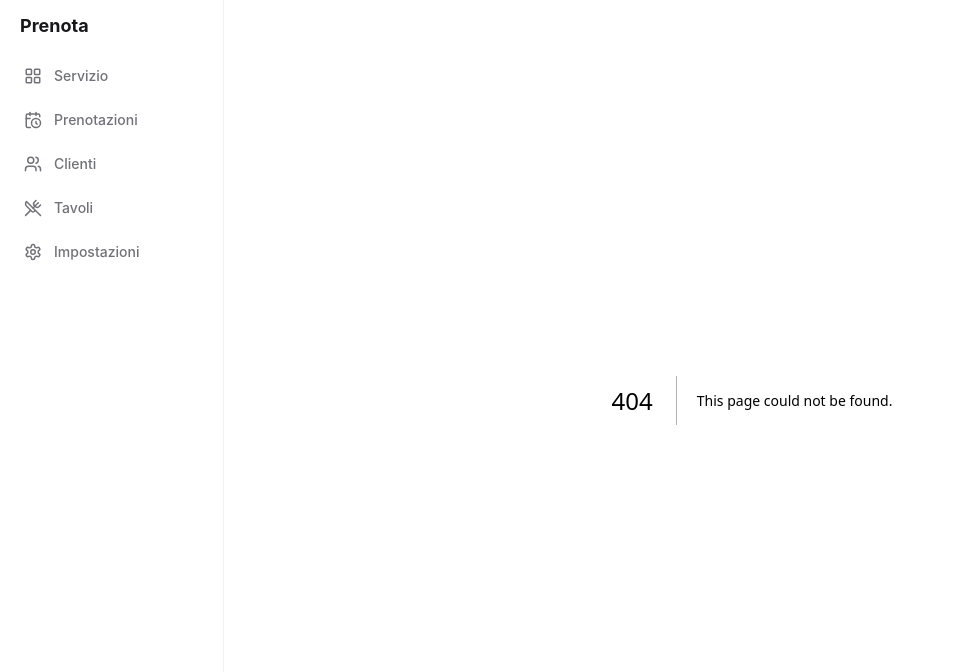
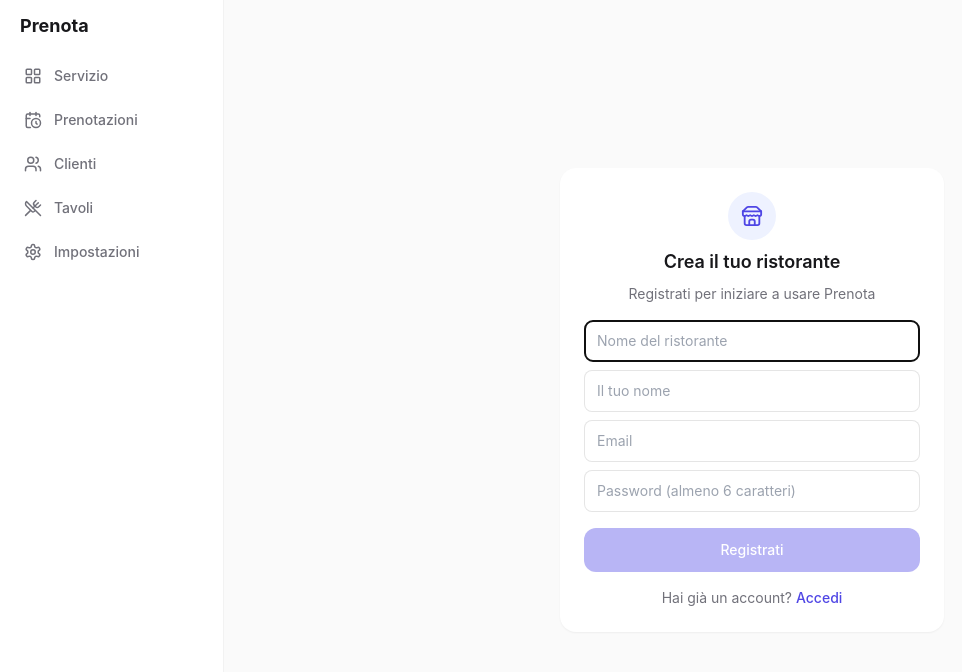
Before and after one commit to andru1607/Prenota-app, a Next.js app in the folder prenota-app/: page /signup in a window 1280 px wide. Before the commit this address had no page. Shown: the top 672 px of the page, without its empty margins (0-962 px from the left). Built offline with nearby package versions, Linux system fonts and the light colour scheme.

Commit message:
Create page.tsx

```diff
--- /dev/null
+++ b/prenota-app/app/signup/page.tsx
@@ -0,0 +1,115 @@
+"use client";
+
+import { useState } from "react";
+import { useRouter } from "next/navigation";
+import Link from "next/link";
+import { Store, Loader2 } from "lucide-react";
+import { createClient } from "@/lib/supabase/client";
+
+export default function SignupPage() {
+  const router = useRouter();
+  const [restaurantName, setRestaurantName] = useState("");
+  const [fullName, setFullName] = useState("");
+  const [email, setEmail] = useState("");
+  const [password, setPassword] = useState("");
+  const [isLoading, setIsLoading] = useState(false);
+  const [error, setError] = useState<string | null>(null);
+
+  async function handleSubmit(e: React.FormEvent) {
+    e.preventDefault();
+    setError(null);
+    setIsLoading(true);
+
+    try {
+      const res = await fetch("/api/signup", {
+        method: "POST",
+        headers: { "Content-Type": "application/json" },
+        body: JSON.stringify({ email, password, fullName, restaurantName }),
+      });
+      const body = await res.json();
+
+      if (!res.ok) {
+        setError(body.error || "Qualcosa è andato storto. Riprova.");
+        return;
+      }
+
+      const supabase = createClient();
+      const { error: signInError } = await supabase.auth.signInWithPassword({ email, password });
+      if (signInError) {
+        setError("Account creato. Vai alla pagina di accesso ed entra con le credenziali appena scelte.");
+        return;
+      }
+
+      router.push("/dashboard");
+      router.refresh();
+    } catch (err) {
+      console.error(err);
+      setError("Qualcosa è andato storto. Riprova.");
+    } finally {
+      setIsLoading(false);
+    }
+  }
+
+  return (
+    <div className="flex min-h-screen items-center justify-center bg-bg p-4">
+      <form onSubmit={handleSubmit} className="w-full max-w-sm rounded-2xl bg-white p-6 shadow-sm">
+        <div className="mb-4 flex flex-col items-center gap-2 text-center">
+          <div className="grid h-12 w-12 place-items-center rounded-full bg-primary-light text-primary">
+            <Store size={22} />
+          </div>
+          <h1 className="text-lg font-semibold text-ink">Crea il tuo ristorante</h1>
+          <p className="text-sm text-ink-muted">Registrati per iniziare a usare Prenota</p>
+        </div>
+
+        <div className="space-y-2">
+          <input
+            value={restaurantName}
+            onChange={(e) => setRestaurantName(e.target.value)}
+            placeholder="Nome del ristorante"
+            autoFocus
+            className="w-full rounded-lg border border-black/10 px-3 py-2.5 text-sm"
+          />
+          <input
+            value={fullName}
+            onChange={(e) => setFullName(e.target.value)}
+            placeholder="Il tuo nome"
+            className="w-full rounded-lg border border-black/10 px-3 py-2.5 text-sm"
+          />
+          <input
+            type="email"
+            value={email}
+            onChange={(e) => setEmail(e.target.value)}
+            placeholder="Email"
+            autoCapitalize="none"
+            className="w-full rounded-lg border border-black/10 px-3 py-2.5 text-sm"
+          />
+          <input
+            type="password"
+            value={password}
+            onChange={(e) => setPassword(e.target.value)}
+            placeholder="Password (almeno 6 caratteri)"
+            className="w-full rounded-lg border border-black/10 px-3 py-2.5 text-sm"
+          />
+        </div>
+
+        {error && <p className="mt-2 text-sm text-status-danger">{error}</p>}
+
+        <button
+          type="submit"
+          disabled={isLoading || !restaurantName || !email || password.length < 6}
+          className="touch-target mt-4 flex w-full items-center justify-center gap-2 rounded-xl bg-primary py-2.5 text-sm font-medium text-white disabled:opacity-40"
+        >
+          {isLoading && <Loader2 size={18} className="animate-spin" />}
+          {isLoading ? "Creo l'account..." : "Registrati"}
+        </button>
+
+        <p className="mt-4 text-center text-sm text-ink-muted">
+          Hai già un account?{" "}
+          <Link href="/login" className="font-medium text-primary">
+            Accedi
+          </Link>
+        </p>
+      </form>
+    </div>
+  );
+}
```
